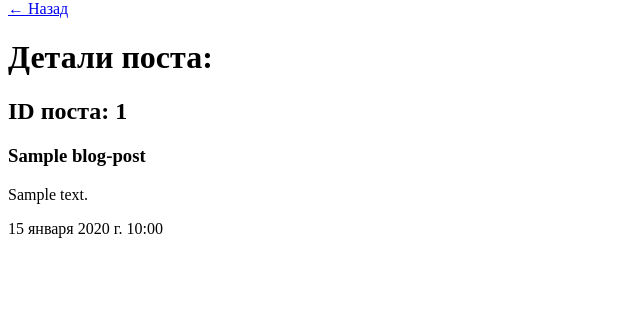
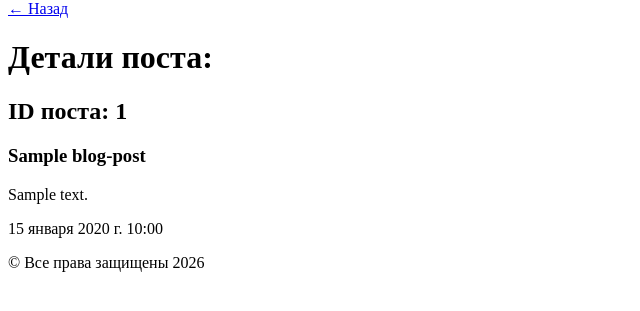
Before and after one commit to Minityrsa/my_project, a Django app: page /posts/1/ in a window 1280 px wide. Shown: the part 26-337 px from the top of the page, without its empty margins (0-640 px from the left). Run offline with Django 5.2, Linux system fonts and the light colour scheme; tables that the repository leaves empty hold one stand-in row (values such as "Sample post").

Commit message:
feat(base): Добавить footer.

```diff
--- a/apps/blog/templates/blog/base.html
+++ b/apps/blog/templates/blog/base.html
@@ -15,5 +15,7 @@
   </header>
 
   <main>{% block page_content %}{% endblock page_content %}</main>
+
+  <footer>&copy; Все права защищены 2026</footer>
 </body>
 </html>
```
